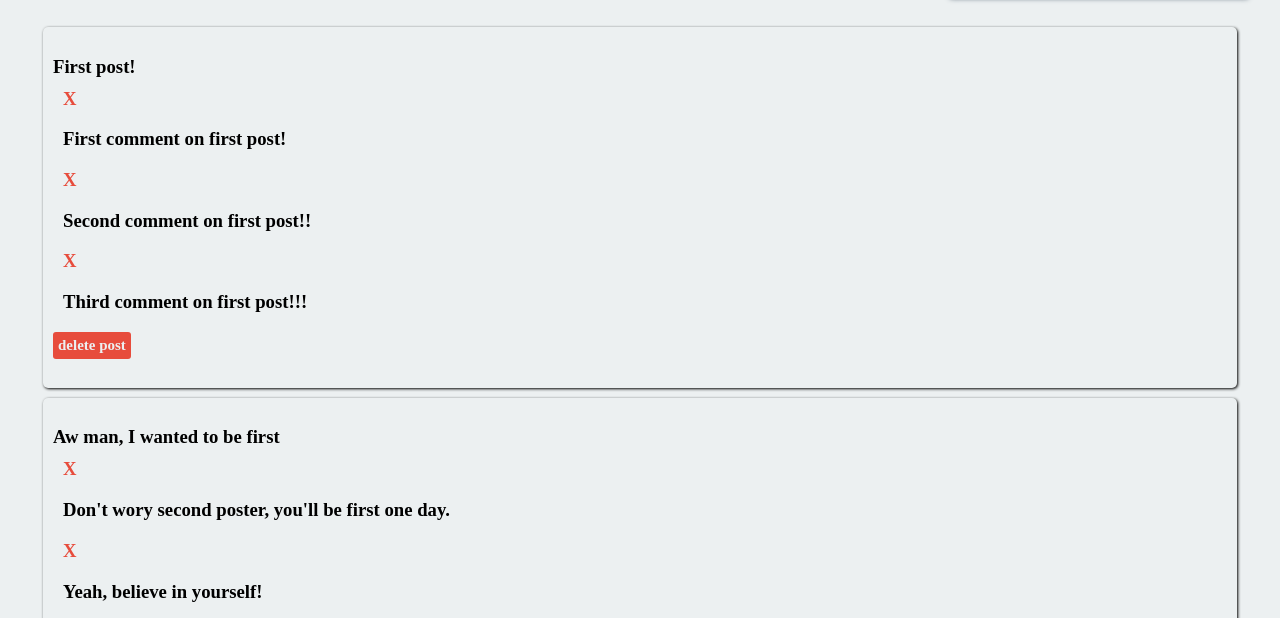
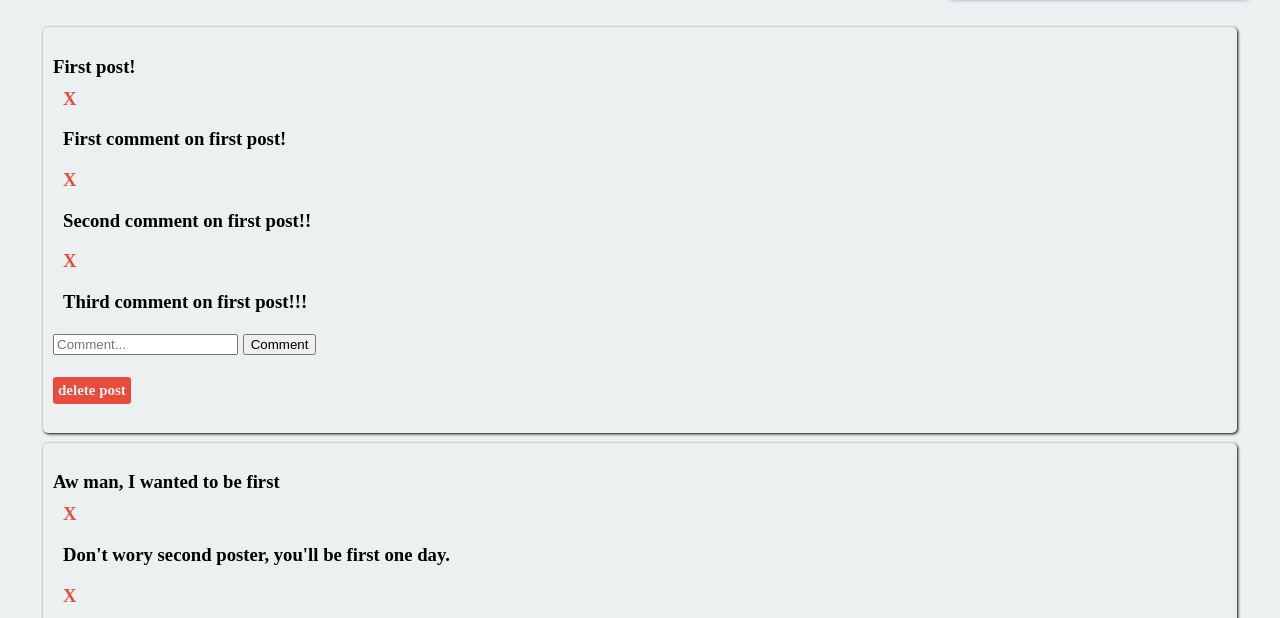
Before and after one commit to AymanGosh/tweeter-, a plain HTML site: page index.html in a window 1280 px wide. Shown: the part 170-788 px from the top of the page. Drawn offline with nearby package versions, Linux system fonts and the light colour scheme; a web font is replaced by a local one.

Commit message:
build addComment

```diff
--- a/logic.js
+++ b/logic.js
@@ -26,10 +26,24 @@ function start() {
     }
 
     $(`.${post.id}`).append(
-      '<div onclick="deletePost(this)" class="delete" > delete post</div>'
+      `<div">
+      <input type="text" placeholder="Comment..." id="addComment" name="addComment">
+      <button class="btnComment" onClick="addComment()" >Comment</button>
+      <br><br>
+      <div onclick="deletePost(this)" class="delete" > delete post</div>
+
+      </div>`
     );
+    //$(`.${post.id}`).append(' <input type="text" id="fname" name="fname">');
   }
 }
+
+function addComment() {
+  $("button").on("click", function () {
+    console.log($(this).closest("div").find("input").val());
+  });
+}
+
 function deleteComment(elm) {
   elm.parentNode.remove();
 }
--- a/style.css
+++ b/style.css
@@ -59,6 +59,9 @@ body {
   margin: 10px;
 }
 
+.commentContener {
+  display: run-in;
+}
 .delete {
   cursor: pointer;
   color: #ecf0f1;
```
